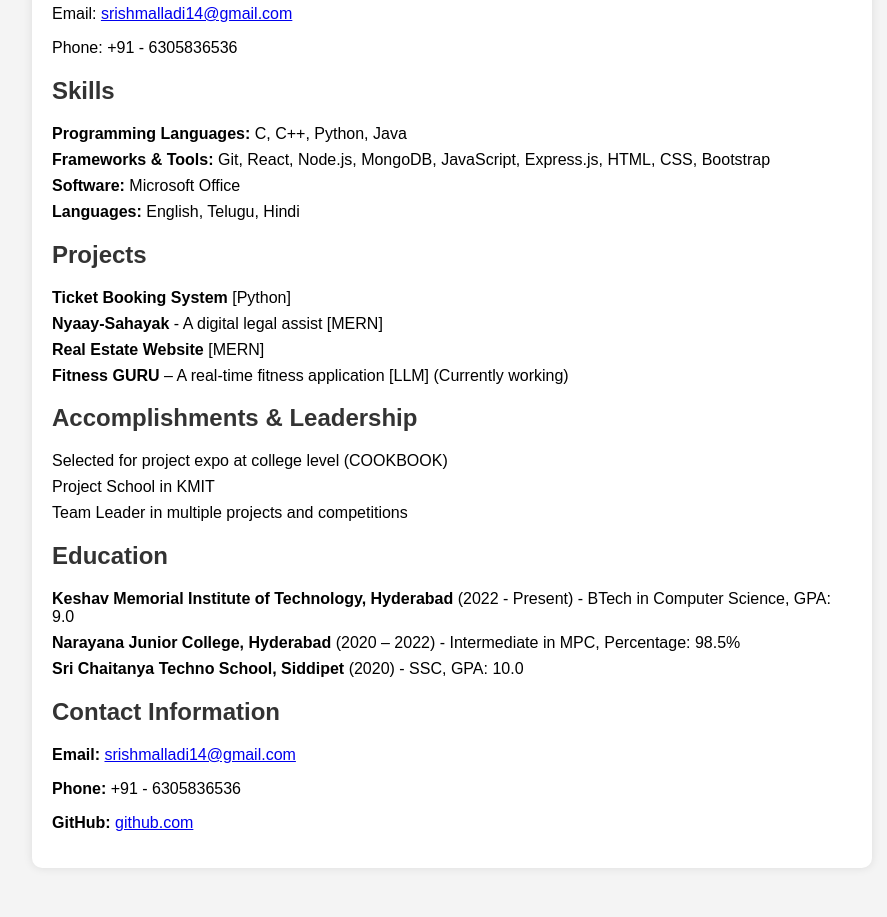
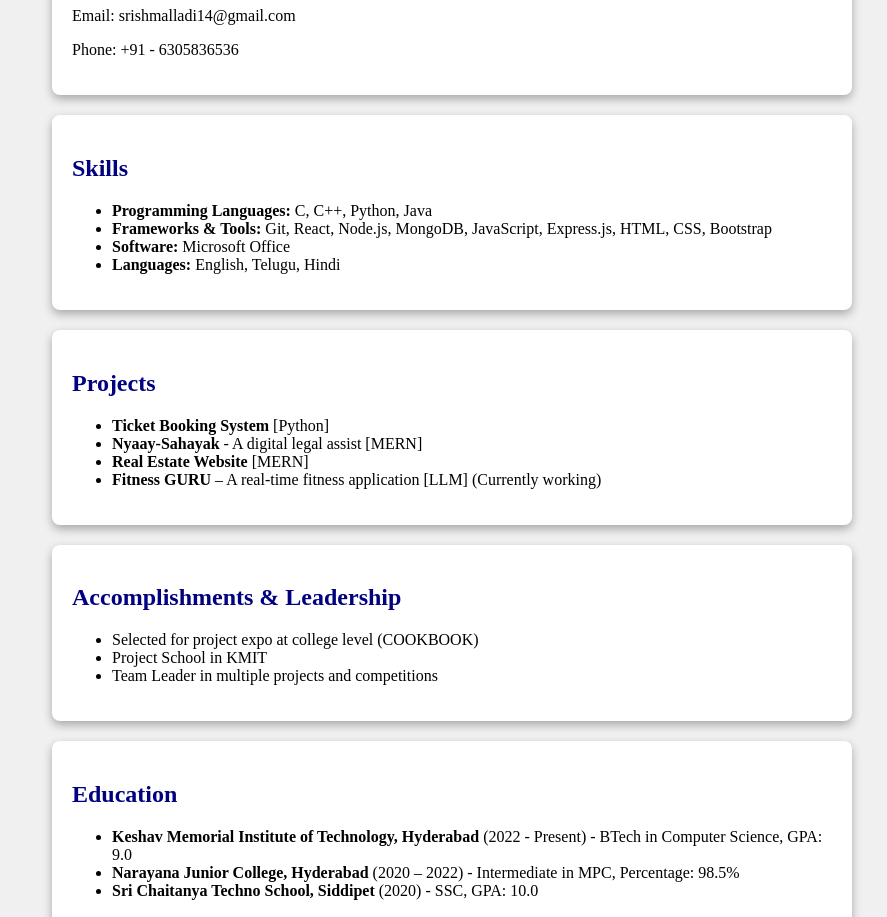
Before and after one commit to srishmaalladi/feedbackform, a plain HTML site: page index.html in a window 1280 px wide. Shown: the part 173-1090 px from the top of the page, without its empty margins (28-915 px from the left). Drawn offline with Linux system fonts and the light colour scheme.

Commit message:
updated portfolio with css

```diff
--- a/index.html
+++ b/index.html
@@ -2,81 +2,65 @@
 <html lang="en">
 <head>
     <meta charset="UTF-8">
-    <meta name="viewport" content="width=device-width>
+    <meta name="viewport" content="width=device-width">
     <title>Alladi Srishma - Portfolio</title>
-    <style>
-        body {
-            font-family: Arial, sans-serif;
-            margin: 40px;
-            padding: 20px;
-            background-color: #f4f4f4;
-        }
-        .container {
-            max-width: 800px;
-            background: white;
-            padding: 20px;
-            border-radius: 10px;
-            box-shadow: 0 0 10px rgba(0, 0, 0, 0.1);
-        }
-        h1, h2 {
-            color: #333;
-        }
-        ul {
-            list-style: none;
-            padding: 0;
-        }
-        li {
-            margin-bottom: 8px;
-        }
-        .contact a {
-            color: #0073e6;
-            text-decoration: none;
-        }
-    </style>
 </head>
-<body>
-    <div class="container">
-        <h1>Alladi Srishma</h1>
-        <p>Email: <a href="mailto:srishmalladi14@gmail.com">srishmalladi14@gmail.com</a></p>
+<body style="background-color: #f0f0f0; color: black; margin: 40px; padding: 20px;">
+
+    <div style="max-width: 800px; padding: 20px; border-radius: 10px;">
+
+        <div style="background: white; padding: 20px; margin-bottom: 20px; border-radius: 8px; box-shadow: 0 4px 10px rgba(0, 0, 0, 0.3);">
+            <h1 style="color: navy;">Alladi Srishma</h1>
+            <p>Email: <a href="mailto:srishmalladi14@gmail.com" style="color: inherit; text-decoration: none;">srishmalladi14@gmail.com</a></p>
             <p>Phone: +91 - 6305836536</p>
+        </div>
 
-
-
-        <h2>Skills</h2>
+        <div style="background: white; padding: 20px; margin-bottom: 20px; border-radius: 8px; box-shadow: 0 4px 10px rgba(0, 0, 0, 0.3);">
+            <h2 style="color: navy;">Skills</h2>
             <ul>
                 <li><strong>Programming Languages:</strong> C, C++, Python, Java</li>
                 <li><strong>Frameworks & Tools:</strong> Git, React, Node.js, MongoDB, JavaScript, Express.js, HTML, CSS, Bootstrap</li>
                 <li><strong>Software:</strong> Microsoft Office</li>
                 <li><strong>Languages:</strong> English, Telugu, Hindi</li>
             </ul>
+        </div>
 
-        <h2>Projects</h2>
+        <div style="background: white; padding: 20px; margin-bottom: 20px; border-radius: 8px; box-shadow: 0 4px 10px rgba(0, 0, 0, 0.3);">
+            <h2 style="color: navy;">Projects</h2>
             <ul>
                 <li><strong>Ticket Booking System</strong> [Python]</li>
                 <li><strong>Nyaay-Sahayak</strong> - A digital legal assist [MERN]</li>
                 <li><strong>Real Estate Website</strong> [MERN]</li>
                 <li><strong>Fitness GURU</strong> – A real-time fitness application [LLM] (Currently working)</li>
             </ul>
+        </div>
 
-        <h2>Accomplishments & Leadership</h2>
+        <div style="background: white; padding: 20px; margin-bottom: 20px; border-radius: 8px; box-shadow: 0 4px 10px rgba(0, 0, 0, 0.3);">
+            <h2 style="color: navy;">Accomplishments & Leadership</h2>
             <ul>
                 <li>Selected for project expo at college level (COOKBOOK)</li>
                 <li>Project School in KMIT</li>
                 <li>Team Leader in multiple projects and competitions</li>
             </ul>
+        </div>
 
-        <h2>Education</h2>
+        <div style="background: white; padding: 20px; margin-bottom: 20px; border-radius: 8px; box-shadow: 0 4px 10px rgba(0, 0, 0, 0.3);">
+            <h2 style="color: navy;">Education</h2>
             <ul>
                 <li><strong>Keshav Memorial Institute of Technology, Hyderabad</strong> (2022 - Present) - BTech in Computer Science, GPA: 9.0</li>
                 <li><strong>Narayana Junior College, Hyderabad</strong> (2020 – 2022) - Intermediate in MPC, Percentage: 98.5%</li>
                 <li><strong>Sri Chaitanya Techno School, Siddipet</strong> (2020) - SSC, GPA: 10.0</li>
             </ul>
+        </div>
 
-        <h2>Contact Information</h2>
-        <p><strong>Email:</strong> <a href="mailto:srishmalladi14@gmail.com">srishmalladi14@gmail.com</a></p>
+        <div style="background: white; padding: 20px; margin-bottom: 20px; border-radius: 8px; box-shadow: 0 4px 10px rgba(0, 0, 0, 0.3);">
+            <h2 style="color: navy;">Contact Information</h2>
+            <p><strong>Email:</strong> <a href="mailto:srishmalladi14@gmail.com" style="color: inherit; text-decoration: none;">srishmalladi14@gmail.com</a></p>
             <p><strong>Phone:</strong> +91 - 6305836536</p>
-        <p><strong>GitHub:</strong> <a href="https://github.com/srishmaalladi/Gitsandbox" target="_blank">github.com</a></p>
+            <p><strong>GitHub:</strong> <a href="https://github.com/srishmaalladi/Gitsandbox" target="_blank" style="color: inherit; text-decoration: none;">github.com</a></p>
+        </div>
 
     </div>
+
 </body>
 </html>
```
Lines whose indentation alone changed are shown as unchanged.
